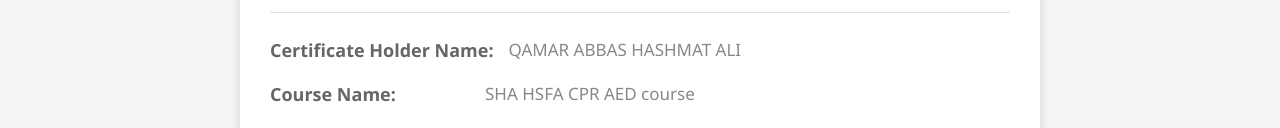
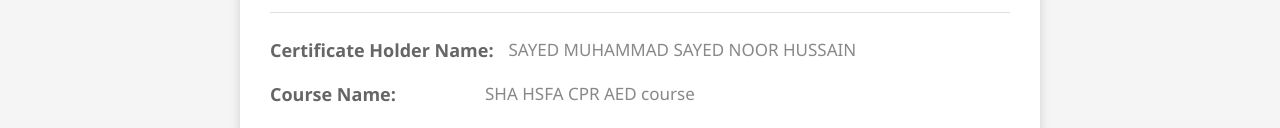
Before and after one commit to QaimHussainpcr/muhammad_cer2, a plain HTML site: page index.html in a window 1280 px wide. Shown: the part 430-558 px from the top of the page. Drawn offline with Linux system fonts and the light colour scheme; a web font is replaced by a local one.

Commit message:
name changed

```diff
--- a/index.html
+++ b/index.html
@@ -24,7 +24,7 @@
             <hr class="divider">
             <div class="detail-row">
                 <p class="detail-label">Certificate Holder Name:</p>
-                <p class="detail-value">QAMAR ABBAS HASHMAT ALI</p>
+                <p class="detail-value">SAYED MUHAMMAD SAYED NOOR HUSSAIN</p>
             </div>
             <div class="detail-row">
                 <p class="detail-label">Course Name:</p>
```
